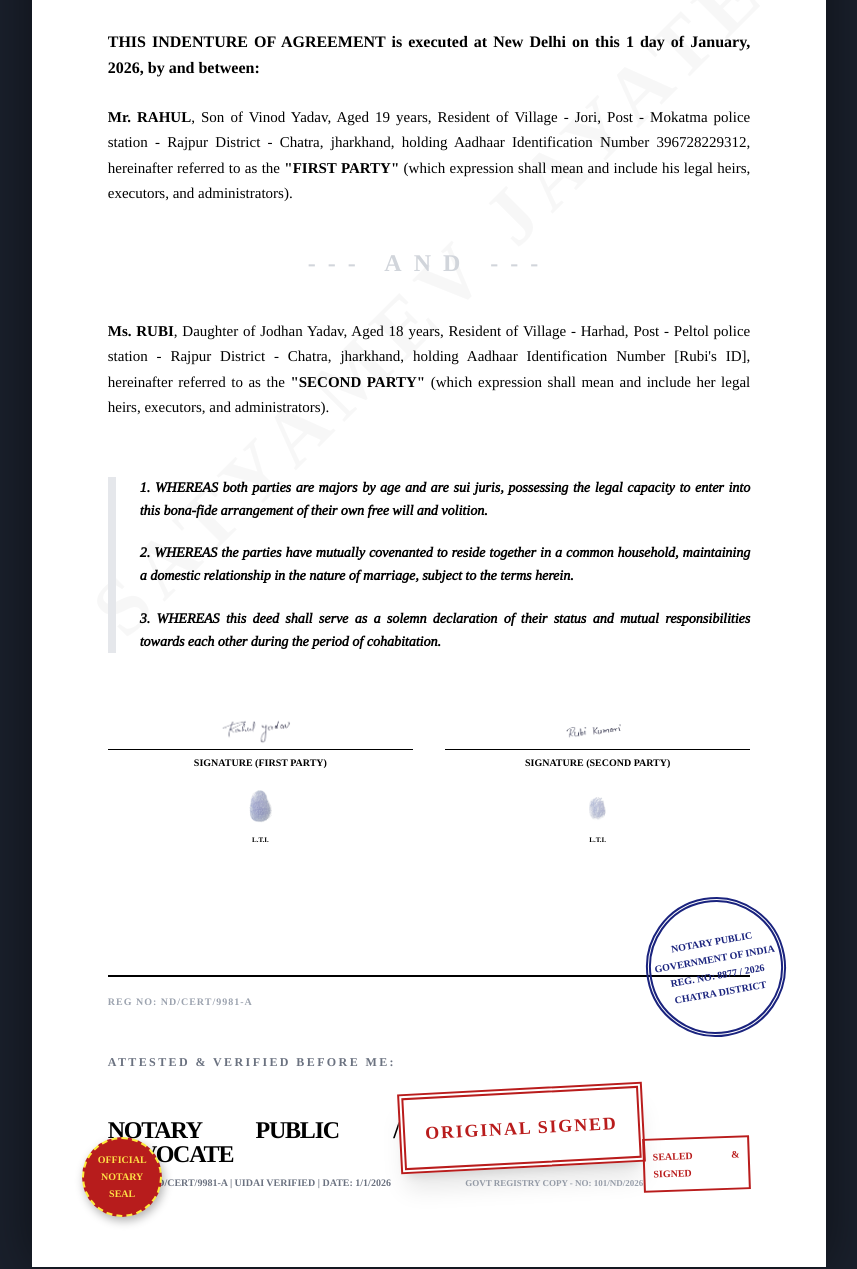
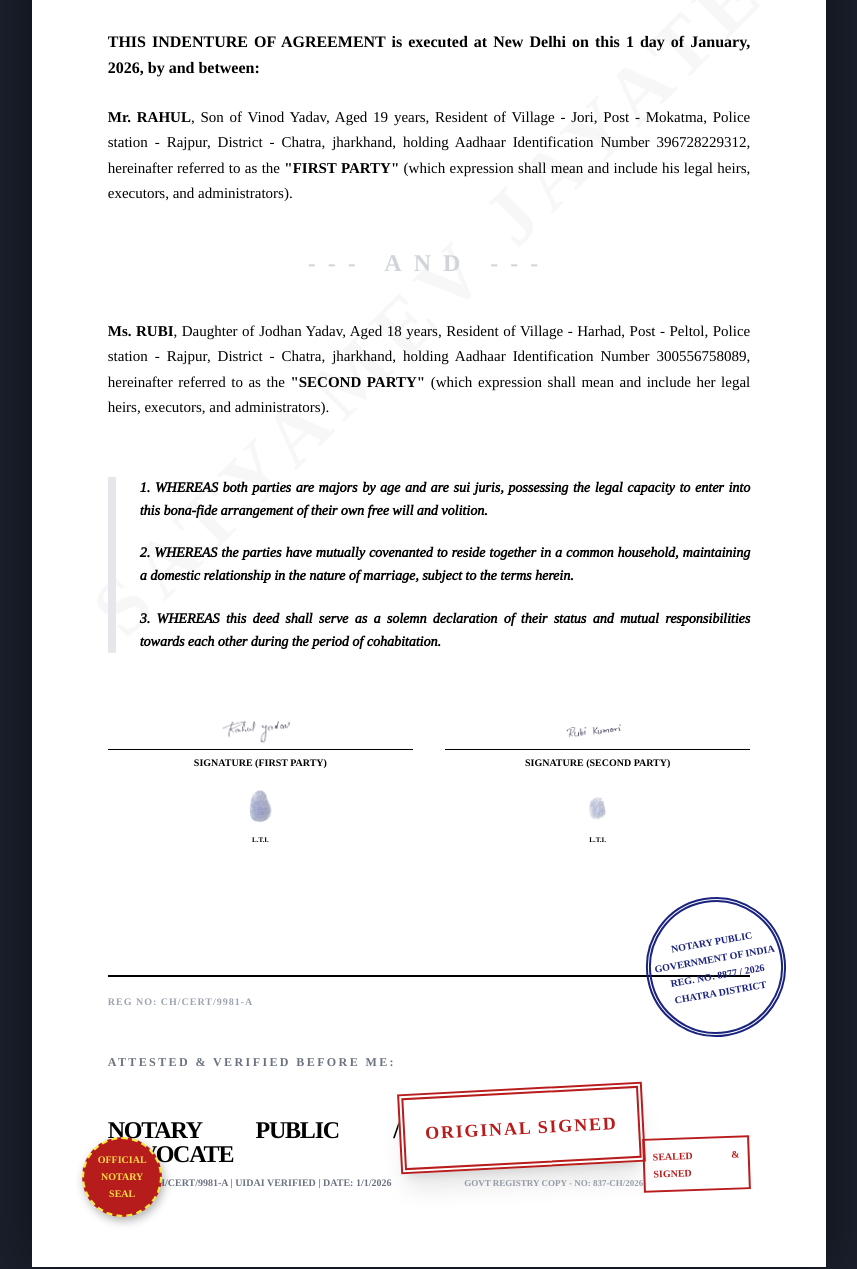
Before and after one commit to rahul6144/Agreement-, a plain HTML site: page index.html in a window 1280 px wide. Shown: the part 752-2021 px from the top of the page, without its empty margins (211-1068 px from the left). Drawn offline with nearby package versions, Linux system fonts and the light colour scheme.

Commit message:
Update certificate and registry numbers in HTML

```diff
--- a/index.html
+++ b/index.html
@@ -214,7 +214,7 @@
                 </div>
 
                 <div class="w-full mt-4 flex justify-between text-[11px] font-bold border-t border-black pt-2 px-8 italic">
-                    <span>Certificate No: IN-DL882299114400R</span>
+                    <span>Certificate No: IN-CH882299114400R</span>
                     <span>Date: <span id="curDate"></span></span>
                 </div>
             </header>
@@ -223,7 +223,7 @@
             <div class="serial-stamp-manual">
                 BOOK ENTRY NO: 42/2026<br>
                 REGISTER VOL: VIII<br>
-                SERIAL NO: 1109/ND<br>
+                SERIAL NO: 1109/CH<br>
                 PAGE NO: 254<br>
                 <div class="mt-1 text-red-700 uppercase">Verified & Registered</div>
             </div>
@@ -252,11 +252,11 @@
                 <p class="mb-6 font-bold leading-relaxed">THIS INDENTURE OF AGREEMENT is executed at New Delhi on this <strong><span id="dayNum"></span></strong> day of <strong><span id="monthText"></span>, <span id="yearNum"></span></strong>, by and between:</p>
 
  <div class="space-y-10 text-[15px] font-medium">
-                    <p><strong>Mr. RAHUL</strong>, Son of Vinod Yadav, Aged 19 years, Resident of Village - Jori, Post - Mokatma police station - Rajpur District - Chatra, jharkhand, holding Aadhaar Identification Number 396728229312, hereinafter referred to as the <strong>"FIRST PARTY"</strong> (which expression shall mean and include his legal heirs, executors, and administrators).</p>
+                    <p><strong>Mr. RAHUL</strong>, Son of Vinod Yadav, Aged 19 years, Resident of Village - Jori, Post - Mokatma, Police station - Rajpur, District - Chatra, jharkhand, holding Aadhaar Identification Number 396728229312, hereinafter referred to as the <strong>"FIRST PARTY"</strong> (which expression shall mean and include his legal heirs, executors, and administrators).</p>
 
                     <p class="text-center font-black text-gray-300 text-2xl tracking-[0.5em]">--- AND ---</p>
 
-                    <p><strong>Ms. RUBI</strong>, Daughter of Jodhan Yadav, Aged 18 years, Resident of Village - Harhad, Post - Peltol police station - Rajpur District - Chatra, jharkhand, holding Aadhaar Identification Number [Rubi's ID], hereinafter referred to as the <strong>"SECOND PARTY"</strong> (which expression shall mean and include her legal heirs, executors, and administrators).</p>
+                    <p><strong>Ms. RUBI</strong>, Daughter of Jodhan Yadav, Aged 18 years, Resident of Village - Harhad, Post - Peltol, Police station - Rajpur, District - Chatra, jharkhand, holding Aadhaar Identification Number 300556758089, hereinafter referred to as the <strong>"SECOND PARTY"</strong> (which expression shall mean and include her legal heirs, executors, and administrators).</p>
                 </div>
 
 
@@ -303,21 +303,21 @@
                         <div class="flex items-center gap-4 mb-10">
 
                             <div>
-                                <p class="text-[10px] font-black uppercase text-gray-400 tracking-widest">REG No: ND/CERT/9981-A</p>
+                                <p class="text-[10px] font-black uppercase text-gray-400 tracking-widest">REG No: CH/CERT/9981-A</p>
                                 <div class="barcode-strip mt-1"></div>
                             </div>
                         </div>
                         <div>
                             <p class="font-black text-xs uppercase text-gray-500 tracking-[0.2em] mb-12">Attested & Verified Before Me:</p>
                             <p class="font-black text-2xl uppercase tracking-tighter text-black leading-none">Notary Public / Advocate</p>
-                            <p class="text-[10px] font-bold text-gray-500 mt-2">REG No: ND/CERT/9981-A | UIDAI VERIFIED | DATE: <span id="vDate"></span></p>
+                            <p class="text-[10px] font-bold text-gray-500 mt-2">REG No: CH/CERT/9981-A | UIDAI VERIFIED | DATE: <span id="vDate"></span></p>
                         </div>
                     </div>
                     <div class="flex flex-col items-end">
                         <div class="border-[6px] border-double border-red-700 text-red-700 p-5 font-black text-lg transform -rotate-3 bg-white shadow-xl uppercase tracking-widest mb-2">
                             Original Signed
                         </div>
-                        <p class="text-[9px] font-black text-gray-400 uppercase">Govt Registry Copy - No: 101/ND/2026</p>
+                        <p class="text-[9px] font-black text-gray-400 uppercase">Govt Registry Copy - No: 837-CH/2026</p>
                     </div>
                 </div>
             </footer>
```
